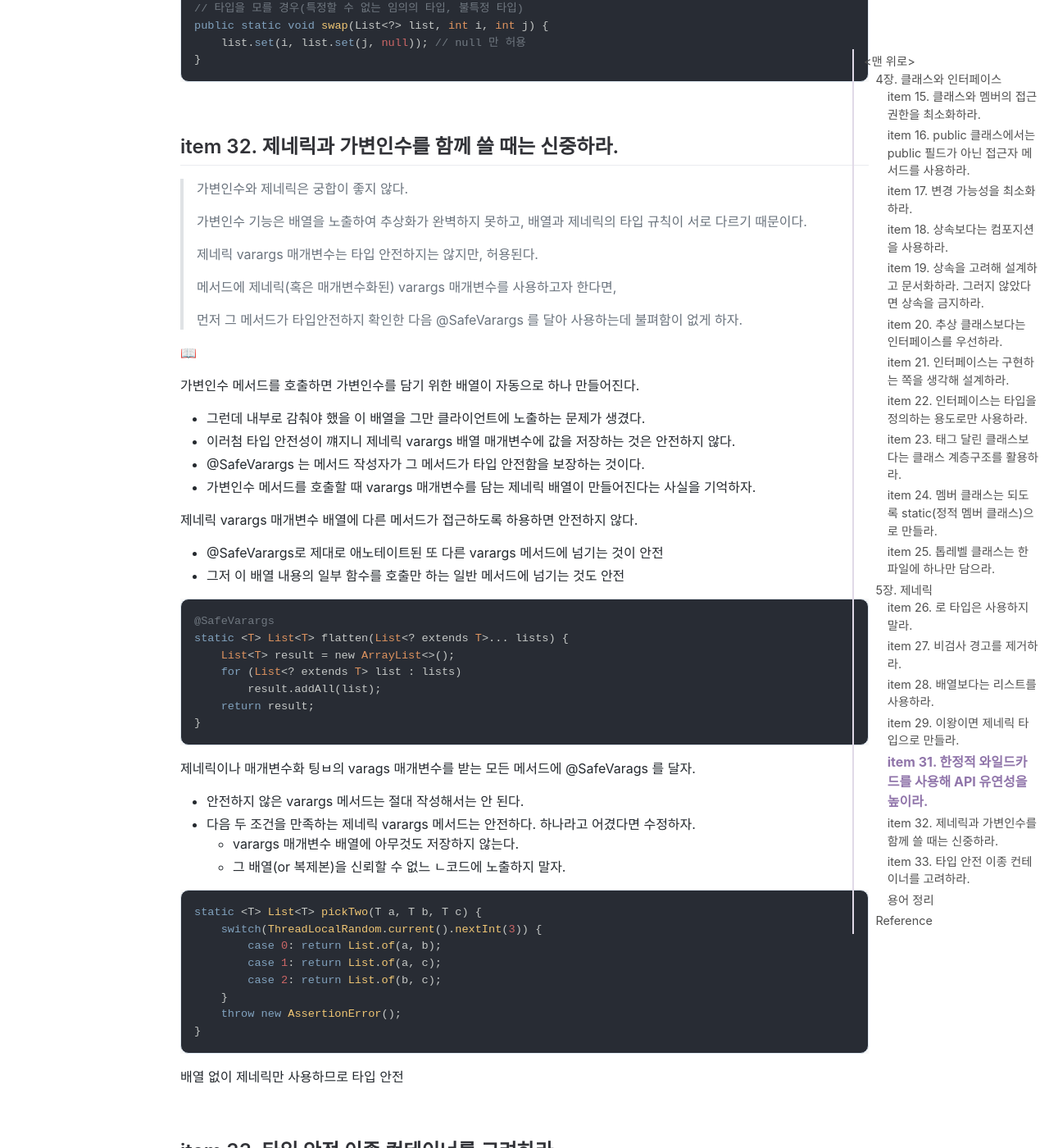
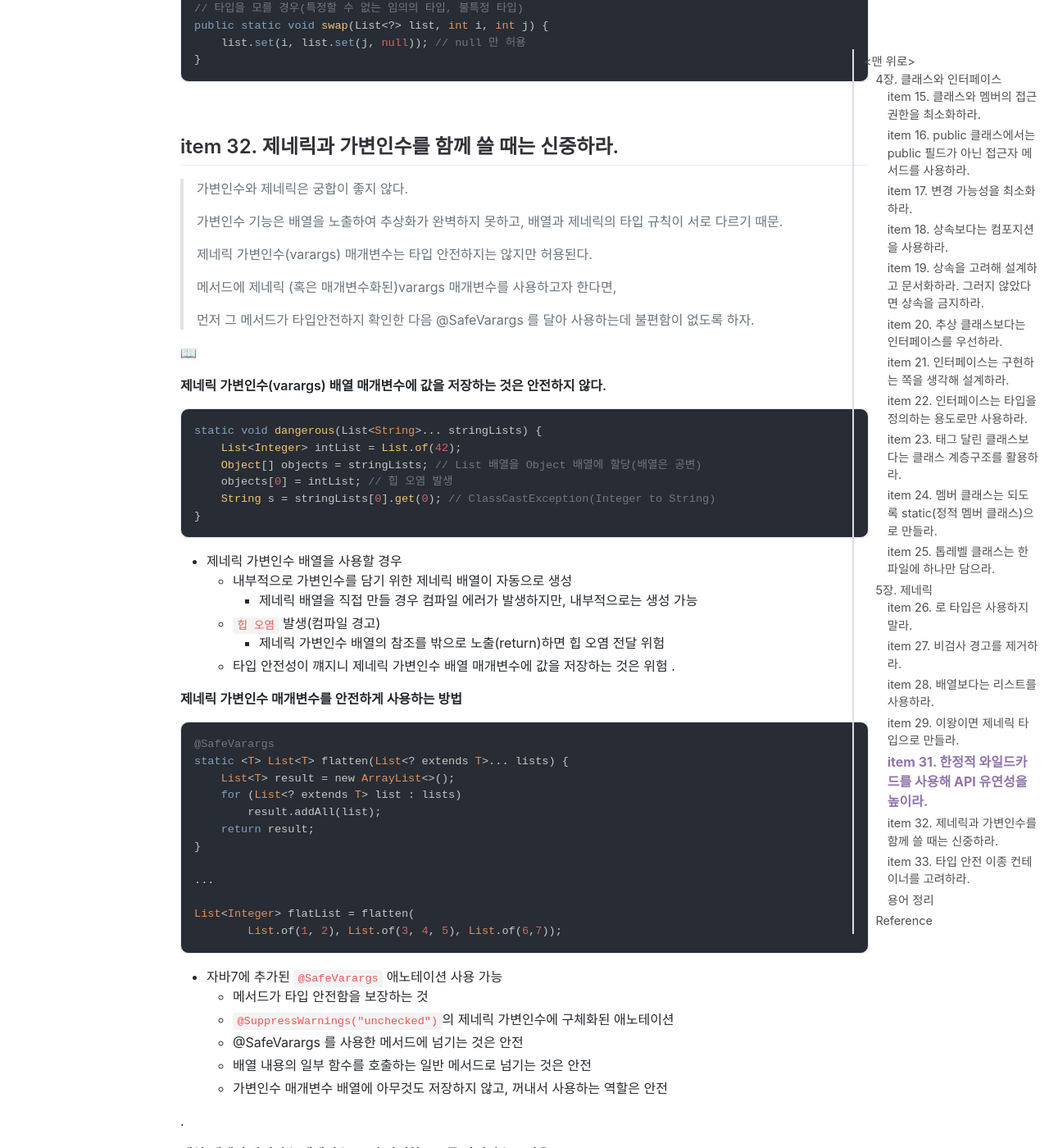
Before and after one commit to jihunparkme/jihunparkme.github.io, a Jekyll site: the page built from _posts/2023-04-22-Effective-Java-Class-Interface-Generics.md, in a window 1280 px wide and 1400 px high, scrolled down 26798 px. Shown: the whole window at 82% size. Built offline with Jekyll 4.4.1, drawn with Linux system fonts in a browser that asks for light colours; nearby versions of some CDN libraries; comment, search, counter and statistics services are not loaded; some of the changed text lies outside the part shown.

Commit message:
[Effective Java] item 32. 제네릭과 가변인수를 함께 쓸 때는 신중하라.

````diff
--- a/_posts/2023-04-22-Effective-Java-Class-Interface-Generics.md
+++ b/_posts/2023-04-22-Effective-Java-Class-Interface-Generics.md
@@ -1193,25 +1193,35 @@ public static void swap(List<?> list, int i, int j) {
 
 > 가변인수와 제네릭은 궁합이 좋지 않다.
 >
-> 가변인수 기능은 배열을 노출하여 추상화가 완벽하지 못하고, 배열과 제네릭의 타입 규칙이 서로 다르기 때문이다.
->
-> 제네릭 varargs 매개변수는 타입 안전하지는 않지만, 허용된다.
->
-> 메서드에 제네릭(혹은 매개변수화된) varargs 매개변수를 사용하고자 한다면,
->
-> 먼저 그 메서드가 타입안전하지 확인한 다음 @SafeVarargs 를 달아 사용하는데 불펴함이 없게 하자.
+> 가변인수 기능은 배열을 노출하여 추상화가 완벽하지 못하고, 배열과 제네릭의 타입 규칙이 서로 다르기 때문.
+>
+> 제네릭 가변인수(varargs) 매개변수는 타입 안전하지는 않지만 허용된다.
+>
+> 메서드에 제네릭 (혹은 매개변수화된)varargs 매개변수를 사용하고자 한다면,
+>
+> 먼저 그 메서드가 타입안전하지 확인한 다음 @SafeVarargs 를 달아 사용하는데 불편함이 없도록 하자.
 
 📖
 
-가변인수 메서드를 호출하면 가변인수를 담기 위한 배열이 자동으로 하나 만들어진다.
-- 그런데 내부로 감춰야 했을 이 배열을 그만 클라이언트에 노출하는 문제가 생겼다.
-- 이러첨 타입 안전성이 꺠지니 제네릭 varargs 배열 매개변수에 값을 저장하는 것은 안전하지 않다.
-- @SafeVarargs 는 메서드 작성자가 그 메서드가 타입 안전함을 보장하는 것이다.
-- 가변인수 메서드를 호출할 때 varargs 매개변수를 담는 제네릭 배열이 만들어진다는 사실을 기억하자.
-
-제네릭 varargs 매개변수 배열에 다른 메서드가 접근하도록 하용하면 안전하지 않다.
-- @SafeVarargs로 제대로 애노테이트된 또 다른 varargs 메서드에 넘기는 것이 안전
-- 그저 이 배열 내용의 일부 함수를 호출만 하는 일반 메서드에 넘기는 것도 안전
+**제네릭 가변인수(varargs) 배열 매개변수에 값을 저장하는 것은 안전하지 않다.**
+
+```java
+static void dangerous(List<String>... stringLists) {
+    List<Integer> intList = List.of(42);
+    Object[] objects = stringLists; // List 배열을 Object 배열에 할당(배열은 공변)
+    objects[0] = intList; // 힙 오염 발생
+    String s = stringLists[0].get(0); // ClassCastException(Integer to String)
+}
+```
+- 제네릭 가변인수 배열을 사용할 경우
+  - 내부적으로 가변인수를 담기 위한 제네릭 배열이 자동으로 생성
+    - 제네릭 배열을 직접 만들 경우 컴파일 에러가 발생하지만, 내부적으로는 생성 가능
+  - `힙 오염` 발생(컴파일 경고)
+    - 제네릭 가변인수 배열의 참조를 밖으로 노출(return)하면 힙 오염 전달 위험
+  - 타입 안전성이 꺠지니 제네릭 가변인수 배열 매개변수에 값을 저장하는 것은 위험
+.
+
+**제네릭 가변인수 매개변수를 안전하게 사용하는 방법**
 
 ```java
 @SafeVarargs
@@ -1221,13 +1231,23 @@ static <T> List<T> flatten(List<? extends T>... lists) {
         result.addAll(list);
     return result;
 }
-```
-제네릭이나 매개변수화 팅ㅂ의 varags 매개변수를 받는 모든 메서드에 @SafeVarags 를 달자.
-- 안전하지 않은 varargs 메서드는 절대 작성해서는 안 된다.
-- 다음 두 조건을 만족하는 제네릭 varargs 메서드는 안전하다. 하나라고 어겼다면 수정하자.
-  - varargs 매개변수 배열에 아무것도 저장하지 않는다.
-  - 그 배열(or 복제본)을 신뢰할 수 없느 ㄴ코드에 노출하지 말자.
-
+
+...
+
+List<Integer> flatList = flatten(
+        List.of(1, 2), List.of(3, 4, 5), List.of(6,7));
+```
+
+- 자바7에 추가된 `@SafeVarargs` 애노테이션 사용 가능
+  - 메서드가 타입 안전함을 보장하는 것
+  - `@SuppressWarnings("unchecked")`의 제네릭 가변인수에 구체화된 애노테이션
+  - @SafeVarargs 를 사용한 메서드에 넘기는 것은 안전
+  - 배열 내용의 일부 함수를 호출하는 일반 메서드로 넘기는 것은 안전
+  - 가변인수 매개변수 배열에 아무것도 저장하지 않고, 꺼내서 사용하는 역할은 안전
+
+.
+
+**배열(제네릭 가변인수 매개변수) 보다 안전한 List를 가변인수로 사용**
 
 ```java
 static <T> List<T> pickTwo(T a, T b, T c) {
@@ -1238,9 +1258,25 @@ static <T> List<T> pickTwo(T a, T b, T c) {
     }
     throw new AssertionError();
 }
-```
-
-배열 없이 제네릭만 사용하므로 타입 안전
+
+List<String> attributes = pickTwo("좋은", "빠른", "저렴한");
+
+...
+
+static <T> List<T> flatten(List<List<? extends T>> lists) {
+    List<T> result = new ArrayList<>();
+    for (List<? extends T> list : lists)
+        result.addAll(list);
+    return result;
+}
+
+List<Integer> flatList = flatten(List.of(
+        List.of(1, 2), List.of(3, 4, 5), List.of(6,7)));
+```
+
+- 배열없이 제네릭만 사용하므로 컴파일러가 타입 안정성을 보장
+- @SafeVarargs 선언 불필요
+- 실수로 안전하다고 판단할 걱정이 없음
 
 <br>
 
````
